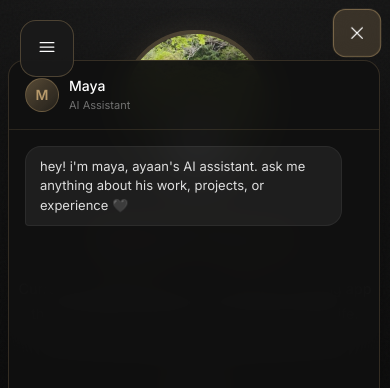
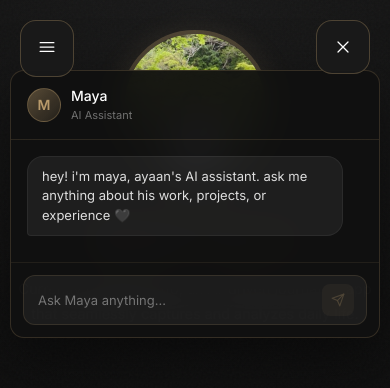
Before and after one commit to Ayaan-P/ayaan-portfolio-nextjs, a Next.js app: page / in a window 390 px wide. Both pictures are taken after a click on the button "Maya". Shown: the top 388 px of the page. Built offline with nearby package versions, Linux system fonts and the light colour scheme.

Commit message:
fix: align Maya chat button with nav, nicer offline UI, mobile responsive

```diff
--- a/src/components/ChatWidget.tsx
+++ b/src/components/ChatWidget.tsx
@@ -202,39 +202,10 @@ export default function ChatWidget() {
 
   return (
     <>
-      {/* Chat Button — matches nav menu-button style */}
+      {/* Chat Button — uses CSS class to match nav menu-button alignment */}
       <button
+        className="maya-chat-button"
         onClick={() => setIsOpen((prev) => !prev)}
-        style={{
-          position: 'fixed',
-          top: '10px',
-          right: '10px',
-          background: 'rgba(26, 26, 26, 0.9)',
-          border: '1px solid rgba(197, 165, 114, 0.3)',
-          borderRadius: '12px',
-          padding: '12px',
-          color: 'white',
-          cursor: 'pointer',
-          zIndex: 1000,
-          transition: 'all 0.3s ease',
-          backdropFilter: 'blur(10px)',
-          WebkitBackdropFilter: 'blur(10px)',
-          display: 'flex',
-          alignItems: 'center',
-          gap: '8px',
-          fontSize: '14px',
-          fontFamily: 'inherit',
-        }}
-        onMouseEnter={(e) => {
-          e.currentTarget.style.background = 'rgba(197, 165, 114, 0.2)';
-          e.currentTarget.style.borderColor = 'rgba(197, 165, 114, 0.5)';
-          e.currentTarget.style.transform = 'scale(1.05)';
-        }}
-        onMouseLeave={(e) => {
-          e.currentTarget.style.background = 'rgba(26, 26, 26, 0.9)';
-          e.currentTarget.style.borderColor = 'rgba(197, 165, 114, 0.3)';
-          e.currentTarget.style.transform = 'scale(1)';
-        }}
         aria-label={isOpen ? 'Close chat' : 'Chat with Maya'}
       >
         {isOpen ? (
@@ -253,28 +224,8 @@ export default function ChatWidget() {
 
       {/* Chat Window */}
       {isOpen && (
-        <div
-          style={{
-            position: 'fixed',
-            top: '60px',
-            right: '10px',
-            width: '380px',
-            maxWidth: 'calc(100vw - 20px)',
-            height: '500px',
-            maxHeight: 'calc(100vh - 80px)',
-            background: 'rgba(16, 16, 16, 0.95)',
-            border: '1px solid rgba(197, 165, 114, 0.2)',
-            borderRadius: '16px',
-            backdropFilter: 'blur(20px)',
-            WebkitBackdropFilter: 'blur(20px)',
-            zIndex: 999,
-            display: 'flex',
-            flexDirection: 'column' as const,
-            overflow: 'hidden',
-            animation: 'chatFadeIn 0.2s ease-out',
-            boxShadow: '0 20px 60px rgba(0,0,0,0.5)',
-          }}
-        >
+        <div className="maya-chat-window">
+
           {/* Header */}
           <div
             style={{
@@ -359,7 +310,29 @@ export default function ChatWidget() {
             <div ref={messagesEndRef} />
           </div>
 
-          {/* Input */}
+          {/* Input / Offline State */}
+          {isOffline ? (
+            <div className="maya-offline-banner">
+              <div className="maya-offline-icon">
+                <svg width="18" height="18" viewBox="0 0 24 24" fill="none" stroke="currentColor" strokeWidth={1.5} strokeLinecap="round" strokeLinejoin="round">
+                  <circle cx="12" cy="12" r="10" />
+                  <path d="M8 15s1.5-2 4-2 4 2 4 2" />
+                  <line x1="9" y1="9" x2="9.01" y2="9" />
+                  <line x1="15" y1="9" x2="15.01" y2="9" />
+                </svg>
+              </div>
+              <div className="maya-offline-text">
+                <span className="maya-offline-label">maya is offline right now</span>
+                <a href="mailto:ayaansp@gmail.com" className="maya-offline-email">
+                  <svg width="12" height="12" viewBox="0 0 24 24" fill="none" stroke="currentColor" strokeWidth={2} strokeLinecap="round" strokeLinejoin="round">
+                    <rect x="2" y="4" width="20" height="16" rx="2" />
+                    <path d="M22 7l-10 7L2 7" />
+                  </svg>
+                  ayaansp@gmail.com
+                </a>
+              </div>
+            </div>
+          ) : (
             <div
               style={{
                 padding: '12px',
@@ -383,8 +356,7 @@ export default function ChatWidget() {
                   value={input}
                   onChange={(e) => setInput(e.target.value)}
                   onKeyDown={handleKeyDown}
-                placeholder={isOffline ? 'Maya is offline...' : 'Ask Maya anything...'}
-                disabled={isOffline}
+                  placeholder="Ask Maya anything..."
                   style={{
                     flex: 1,
                     background: 'transparent',
@@ -397,7 +369,7 @@ export default function ChatWidget() {
                 />
                 <button
                   onClick={sendMessage}
-                disabled={!input.trim() || isStreaming || isOffline}
+                  disabled={!input.trim() || isStreaming}
                   style={{
                     width: '32px',
                     height: '32px',
@@ -409,7 +381,7 @@ export default function ChatWidget() {
                     display: 'flex',
                     alignItems: 'center',
                     justifyContent: 'center',
-                  opacity: !input.trim() || isStreaming || isOffline ? 0.3 : 1,
+                    opacity: !input.trim() || isStreaming ? 0.3 : 1,
                     transition: 'opacity 0.2s',
                   }}
                 >
@@ -420,6 +392,7 @@ export default function ChatWidget() {
                 </button>
               </div>
             </div>
+          )}
         </div>
       )}
 
@@ -432,6 +405,121 @@ export default function ChatWidget() {
           0%, 80%, 100% { transform: scale(0.6); opacity: 0.4; }
           40% { transform: scale(1); opacity: 1; }
         }
+
+        /* Maya Chat Button — mirrors .menu-button positioning */
+        .maya-chat-button {
+          position: fixed;
+          top: 10px;
+          right: 10px;
+          background: rgba(26, 26, 26, 0.9);
+          border: 1px solid rgba(197, 165, 114, 0.3);
+          border-radius: 12px;
+          padding: 12px;
+          color: white;
+          cursor: pointer;
+          z-index: 1000;
+          transition: all 0.3s ease;
+          backdrop-filter: blur(10px);
+          -webkit-backdrop-filter: blur(10px);
+          display: flex;
+          align-items: center;
+          gap: 8px;
+          font-size: 14px;
+          font-family: inherit;
+        }
+        .maya-chat-button:hover {
+          background: rgba(197, 165, 114, 0.2);
+          border-color: rgba(197, 165, 114, 0.5);
+          transform: scale(1.05);
+        }
+
+        /* Chat Window */
+        .maya-chat-window {
+          position: fixed;
+          top: 60px;
+          right: 10px;
+          width: 380px;
+          max-width: calc(100vw - 20px);
+          height: 500px;
+          max-height: calc(100vh - 80px);
+          background: rgba(16, 16, 16, 0.95);
+          border: 1px solid rgba(197, 165, 114, 0.2);
+          border-radius: 16px;
+          backdrop-filter: blur(20px);
+          -webkit-backdrop-filter: blur(20px);
+          z-index: 999;
+          display: flex;
+          flex-direction: column;
+          overflow: hidden;
+          animation: chatFadeIn 0.2s ease-out;
+          box-shadow: 0 20px 60px rgba(0,0,0,0.5);
+        }
+
+        /* Offline Banner */
+        .maya-offline-banner {
+          padding: 14px 16px;
+          border-top: 1px solid rgba(197, 165, 114, 0.1);
+          display: flex;
+          align-items: center;
+          gap: 12px;
+          background: rgba(197, 165, 114, 0.05);
+        }
+        .maya-offline-icon {
+          width: 36px;
+          height: 36px;
+          border-radius: 50%;
+          background: rgba(255, 255, 255, 0.06);
+          border: 1px solid rgba(255, 255, 255, 0.08);
+          display: flex;
+          align-items: center;
+          justify-content: center;
+          color: rgba(255, 255, 255, 0.35);
+          flex-shrink: 0;
+        }
+        .maya-offline-text {
+          display: flex;
+          flex-direction: column;
+          gap: 4px;
+          min-width: 0;
+        }
+        .maya-offline-label {
+          font-size: 12px;
+          color: rgba(255, 255, 255, 0.4);
+          font-style: italic;
+        }
+        .maya-offline-email {
+          font-size: 13px;
+          color: rgba(197, 165, 114, 0.85);
+          text-decoration: none;
+          display: inline-flex;
+          align-items: center;
+          gap: 6px;
+          transition: color 0.2s;
+        }
+        .maya-offline-email:hover {
+          color: rgba(197, 165, 114, 1);
+          text-decoration: underline;
+        }
+
+        /* Mobile: match menu-button's mobile position */
+        @media (max-width: 768px) {
+          .maya-chat-button {
+            top: 20px;
+            right: 20px;
+            padding: 16px;
+            border-radius: 16px;
+          }
+          .maya-chat-window {
+            top: 70px;
+            right: 10px;
+            left: 10px;
+            width: auto;
+            max-width: none;
+            height: auto;
+            max-height: calc(100vh - 90px);
+            border-radius: 14px;
+          }
+        }
       `}</style>
     </>
   );
```
Lines whose indentation alone changed are shown as unchanged.
